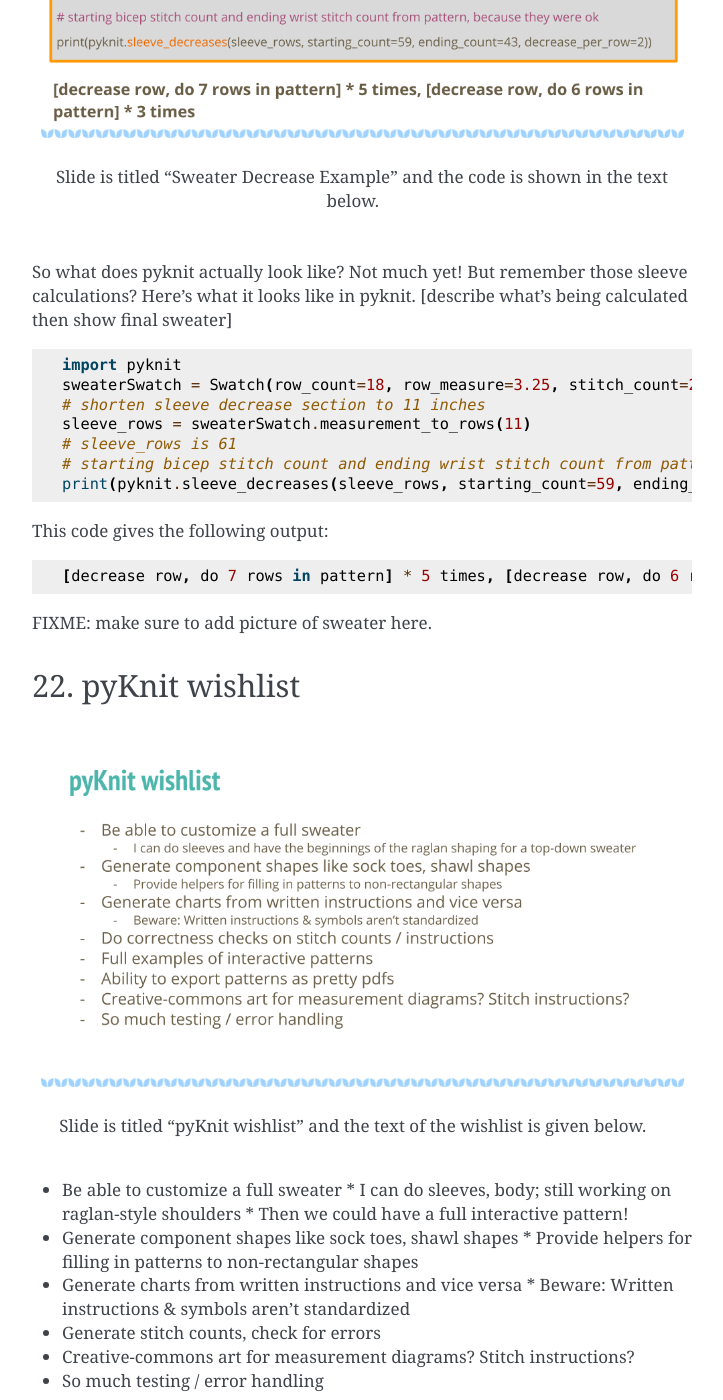
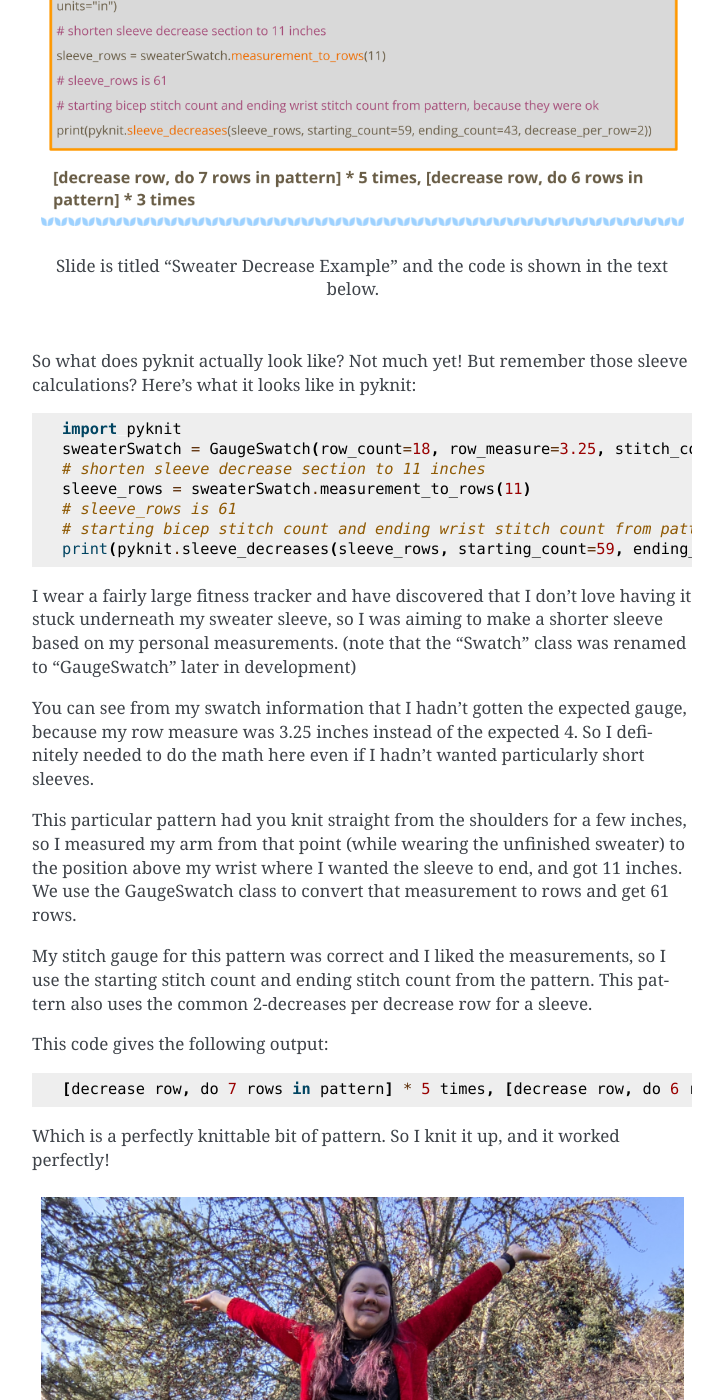
Before and after one commit to terriko/pyknit, a Sphinx documentation site: the page built from documentation/pycon2021-presentation.rst, in a window 1280 px wide and 1400 px high, scrolled down 18001 px. Shown: the whole window, without its empty margins (388-1111 px from the left). Built offline with Sphinx 7.4.7, drawn with Linux system fonts in a browser that asks for light colours; some of the changed text lies outside the part shown.

Commit message:
Improve sweater sleeve decrease example notes

```diff
--- a/documentation/pycon2021-presentation.rst
+++ b/documentation/pycon2021-presentation.rst
@@ -3,6 +3,7 @@ PyCon 2021 Presentation - pyKnit: Math Tools For Knitters
 
 `Original slides with notes <https://docs.google.com/presentation/d/1Kr7Nmzgs5RCqx3kxyMDXwGNGe9Skq8E4bquLQhI3fdo/edit?usp=sharing>`_ (Link goes to Google Slides)
 
+This is the collection of written notes I made with each slide.  It's not the same as a transcript, but it's roughly what I wanted to say before I started recording, so it should be somewhat close.
 
 0. pyKnit: Math Tools for Knitters (title slide)
 ------------------------------------------------
@@ -292,24 +293,35 @@ And then the other reason is really Jupyter Notebook.  When I was a grad student
 
   Slide is titled "Sweater Decrease Example" and the code is shown in the text below.
 
-So what does pyknit actually look like?  Not much yet!  But remember those sleeve calculations?  Here’s what it looks like in pyknit. [describe what’s being calculated then show final sweater]
-
-
-::
+So what does pyknit actually look like?  Not much yet!  But remember those sleeve calculations?  Here’s what it looks like in pyknit::
 
   import pyknit
-  sweaterSwatch = Swatch(row_count=18, row_measure=3.25, stitch_count=24, stitch_measure=4, units="in")
+  sweaterSwatch = GaugeSwatch(row_count=18, row_measure=3.25, stitch_count=24, stitch_measure=4, units="in")
   # shorten sleeve decrease section to 11 inches
   sleeve_rows = sweaterSwatch.measurement_to_rows(11)
   # sleeve_rows is 61
   # starting bicep stitch count and ending wrist stitch count from pattern, because they were ok
   print(pyknit.sleeve_decreases(sleeve_rows, starting_count=59, ending_count=43, decrease_per_row=2))
 
+
+I wear a fairly large fitness tracker and have discovered that I don't love having it stuck underneath my sweater sleeve, so I was aiming to make a shorter sleeve based on my personal measurements. (note that the "Swatch" class was renamed to "GaugeSwatch" later in development)
+
+You can see from my swatch information that I hadn't gotten the expected gauge, because my row measure was 3.25 inches instead of the expected 4.  So I definitely needed to do the math here even if I hadn't wanted particularly short sleeves.
+
+This particular pattern had you knit straight from the shoulders for a few inches, so I measured my arm from that point (while wearing the unfinished sweater) to the position above my wrist where I wanted the sleeve to end, and got 11 inches.  We use the GaugeSwatch class to convert that measurement to rows and get 61 rows.
+
+My stitch gauge for this pattern was correct and I liked the measurements, so I use the starting stitch count and ending stitch count from the pattern.  This pattern also uses the common 2-decreases per decrease row for a sleeve.
+
 This code gives the following output::
 
   [decrease row, do 7 rows in pattern] * 5 times, [decrease row, do 6 rows in pattern] * 3 times
 
-FIXME: make sure to add picture of sweater here.
+Which is a perfectly knittable bit of pattern.  So I knit it up, and it worked perfectly!
+
+
+.. figure:: Pycon2021-Slides/pyKnit-PyCon2021-21a.png
+
+   Picture of Terri wearing actual sweater knit using these sleeve decreases. You can see that sleeves are indeed "bracelet length" and do not cover her fitness tracker.
 
 22. pyKnit wishlist
 -------------------
```
Also changed, not shown: documentation/Pycon2021-Slides/pyKnit-PyCon2021-21a.png (added).
